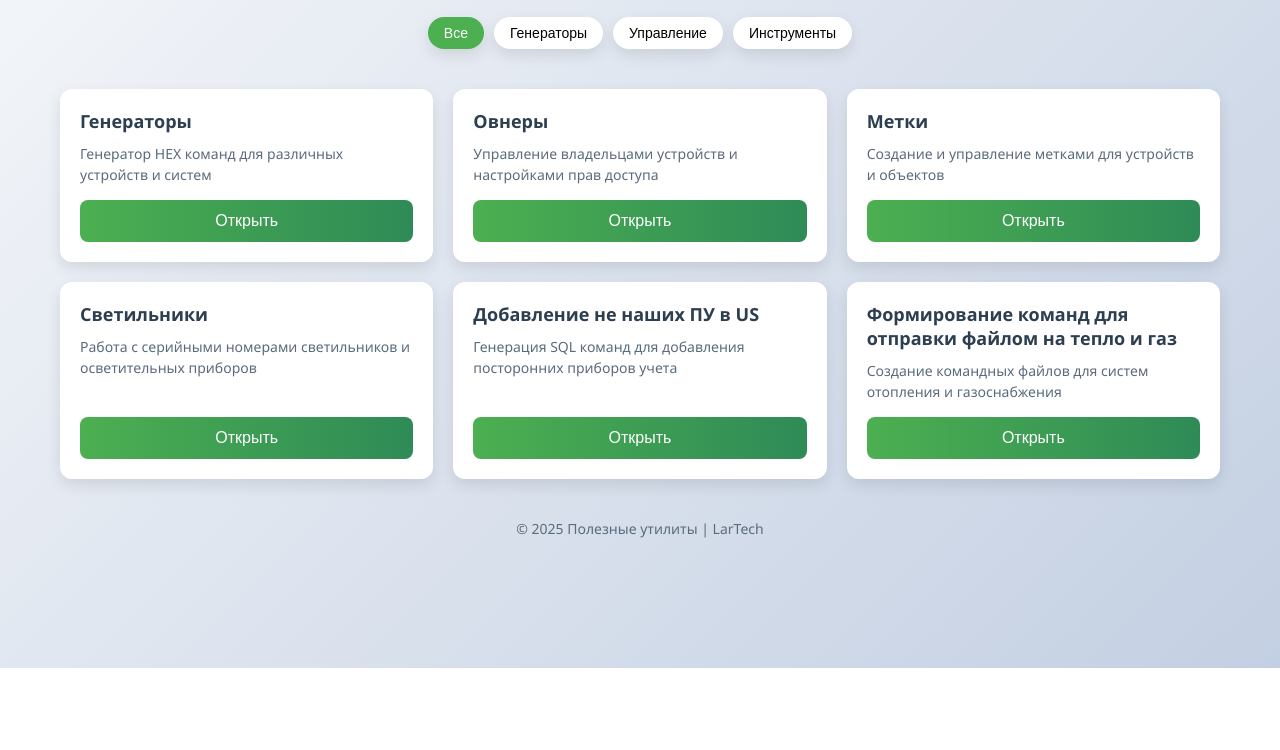
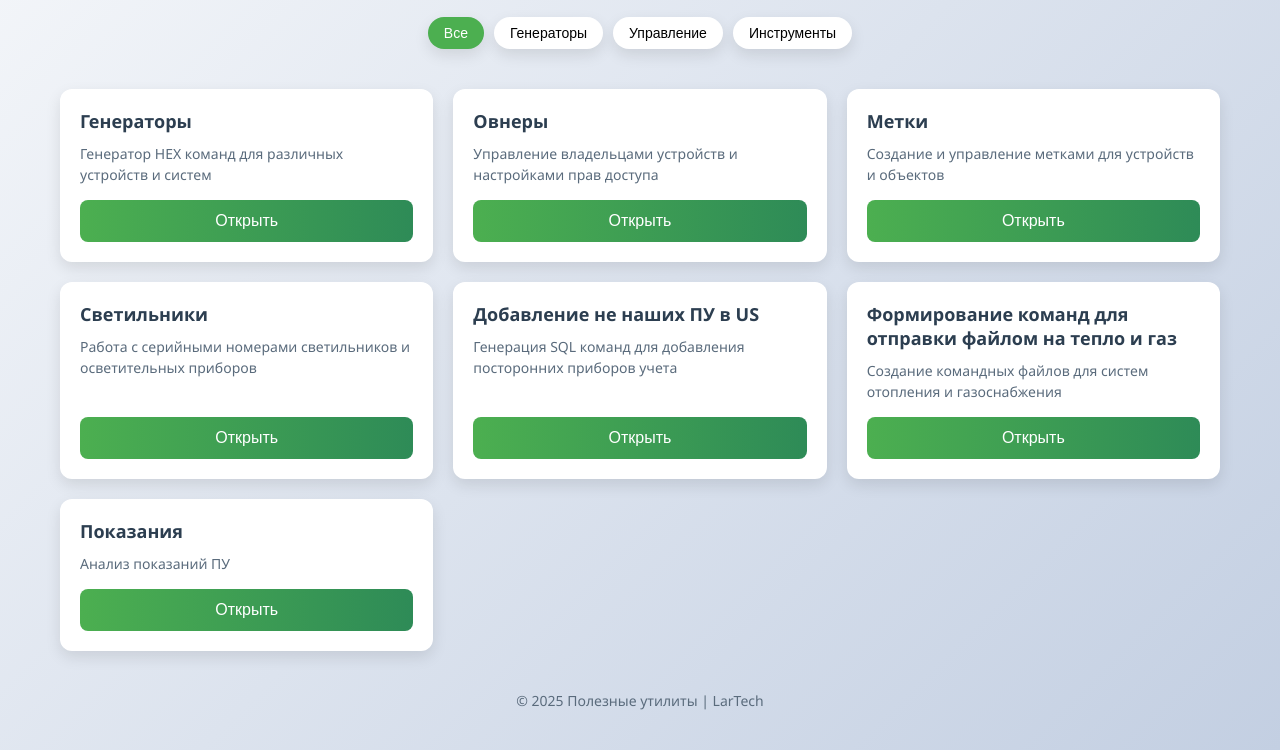
Before and after one commit to KiNo1703/menu, a plain HTML site: page index.html in a window 1280 px wide. Shown: the part 132-882 px from the top of the page. Before the commit the page ends 800 px from the top, so only its background shows below. Drawn offline with Linux system fonts and the light colour scheme.

Commit message:
Update index.html

```diff
--- a/index.html
+++ b/index.html
@@ -264,6 +264,13 @@
                 description: "Создание командных файлов для систем отопления и газоснабжения",
                 category: "generator",
                 tags: ["тепло", "газ", "команды", "файлы"]
+            },
+			{
+                name: "Показания",
+                url: "https://kino1703.github.io/indications/",
+                description: "Анализ показаний ПУ",
+                category: "tools",
+                tags: ["файлы"]
             }
         ];
 
```
